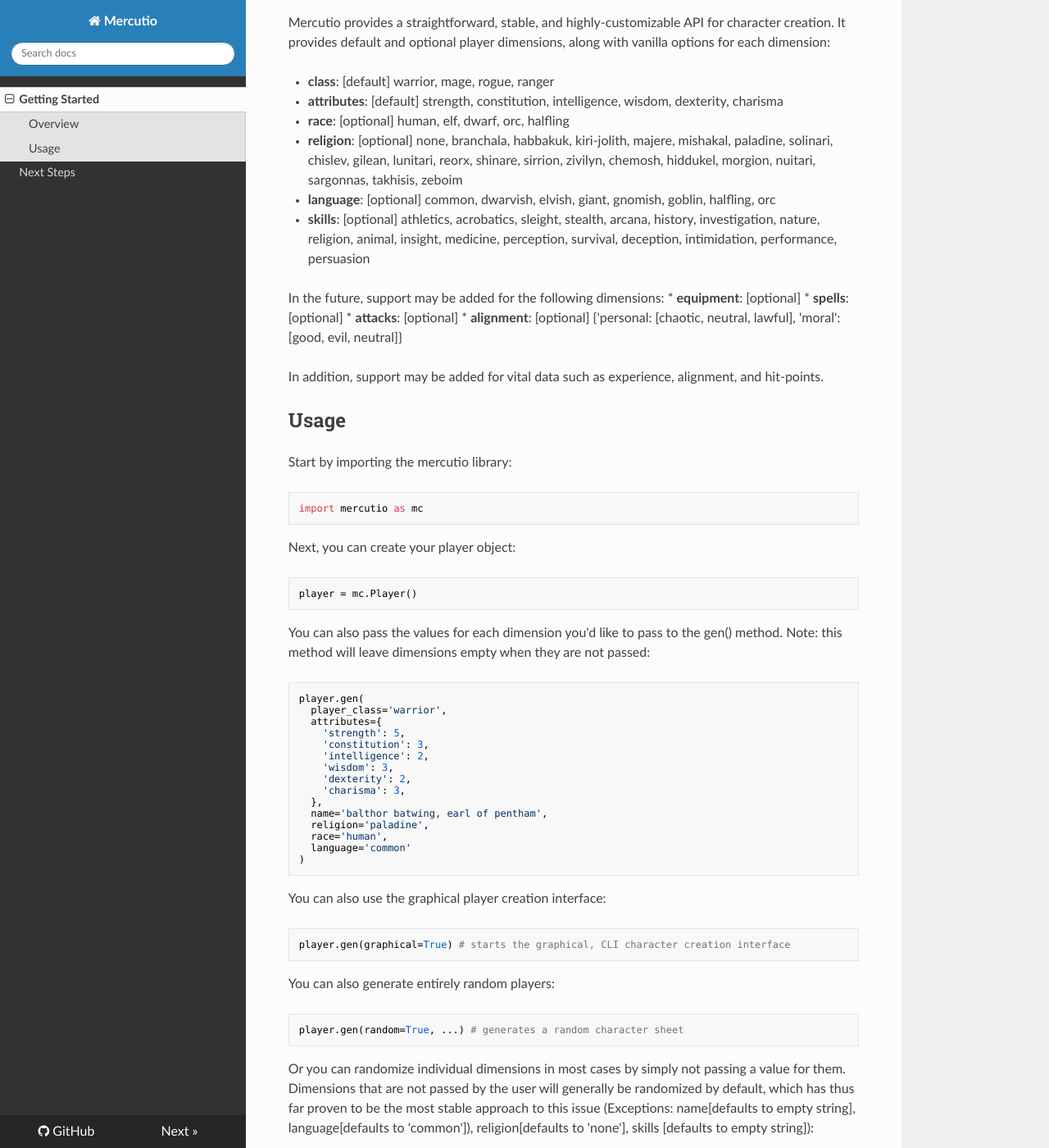
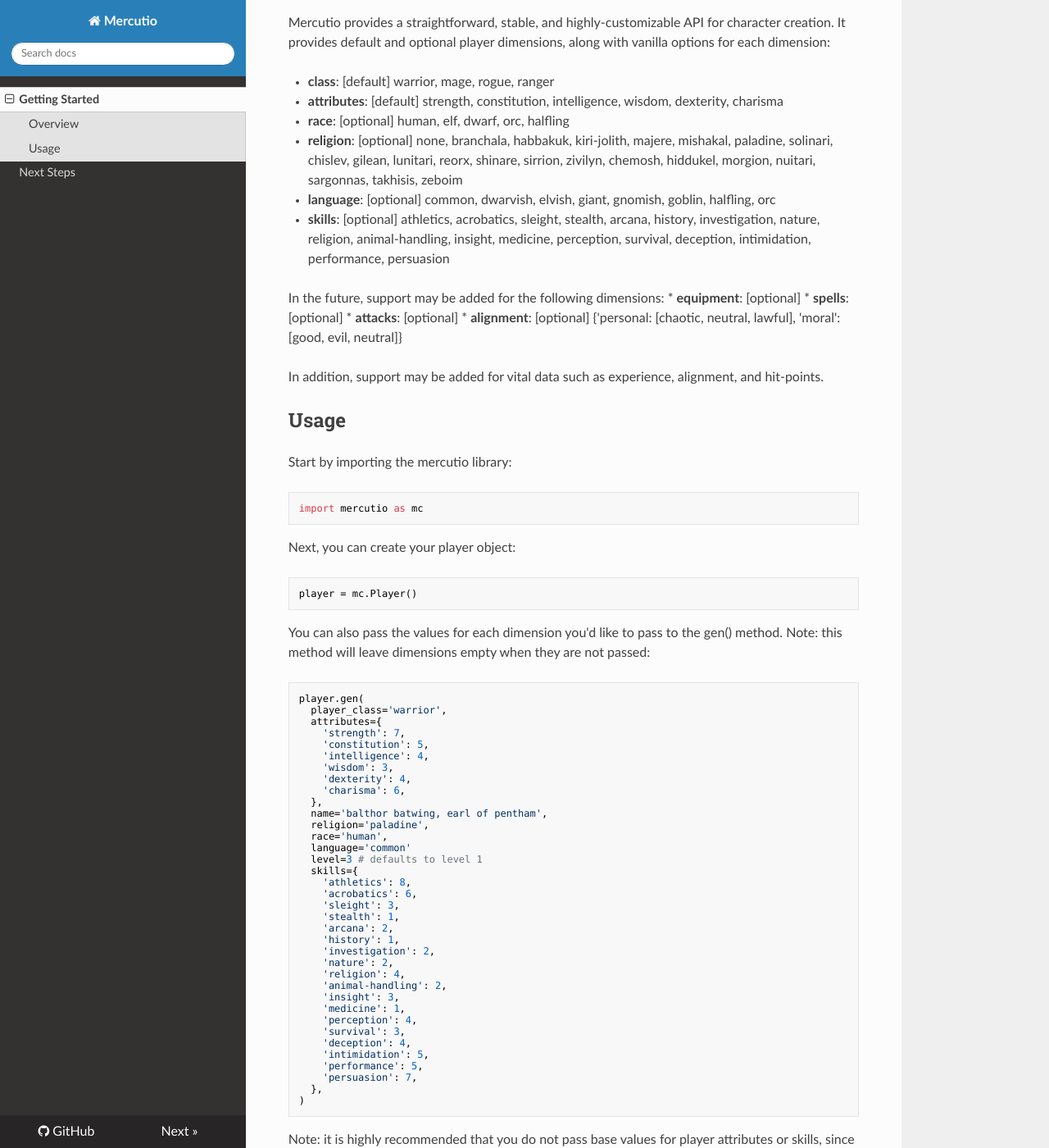
Before and after one commit to signebedi/mercutio, an MkDocs documentation site: the page built from docs/index.md, in a window 1280 px wide and 1400 px high, scrolled down 542 px. Shown: the whole window at 82% size. Built offline with MkDocs 1.6.1, drawn with Linux system fonts in a browser that asks for light colours; nearby versions of some CDN libraries; some of the changed text lies outside the part shown.

Commit message:
updated docs with details about skills

````diff
--- a/docs/index.md
+++ b/docs/index.md
@@ -16,7 +16,7 @@ Mercutio provides a straightforward, stable, and highly-customizable API for cha
 * **race**: [optional] human, elf, dwarf, orc, halfling
 * **religion**: [optional] none, branchala, habbakuk, kiri-jolith, majere, mishakal, paladine, solinari, chislev, gilean, lunitari, reorx, shinare, sirrion, zivilyn, chemosh, hiddukel, morgion, nuitari, sargonnas, takhisis, zeboim
 * **language**: [optional] common, dwarvish, elvish, giant, gnomish, goblin, halfling, orc
-* **skills**: [optional] athletics, acrobatics, sleight, stealth, arcana, history, investigation, nature, religion, animal, insight, medicine, perception, survival, deception, intimidation, performance, persuasion
+* **skills**: [optional] athletics, acrobatics, sleight, stealth, arcana, history, investigation, nature, religion, animal-handling, insight, medicine, perception, survival, deception, intimidation, performance, persuasion
 
 In the future, support may be added for the following dimensions:
 * **equipment**: [optional]
@@ -44,19 +44,41 @@ You can also pass the values for each dimension you'd like to pass to the gen()
 player.gen(
   player_class='warrior',
   attributes={
-    'strength': 5,
-    'constitution': 3,
-    'intelligence': 2,
+    'strength': 7,
+    'constitution': 5,
+    'intelligence': 4,
     'wisdom': 3,
-    'dexterity': 2,
-    'charisma': 3,
+    'dexterity': 4,
+    'charisma': 6,
   },
   name='balthor batwing, earl of pentham',
   religion='paladine',
   race='human',
   language='common'
+  level=3 # defaults to level 1
+  skills={
+    'athletics': 8,
+    'acrobatics': 6,
+    'sleight': 3,
+    'stealth': 1,
+    'arcana': 2,
+    'history': 1,
+    'investigation': 2,
+    'nature': 2,
+    'religion': 4,
+    'animal-handling': 2,
+    'insight': 3,
+    'medicine': 1,
+    'perception': 4,
+    'survival': 3,
+    'deception': 4,
+    'intimidation': 5,
+    'performance': 5,
+    'persuasion': 7,
+  },
 )
 ```
+Note: it is highly recommended that you do not pass base values for player attributes or skills, since the engine will randomize these between 1 and 10 when no arguments are passed. However, this argument remains in case you are interested in, for example, replicating an existing player.
 
 You can also use the graphical player creation interface:
 ```python
````
